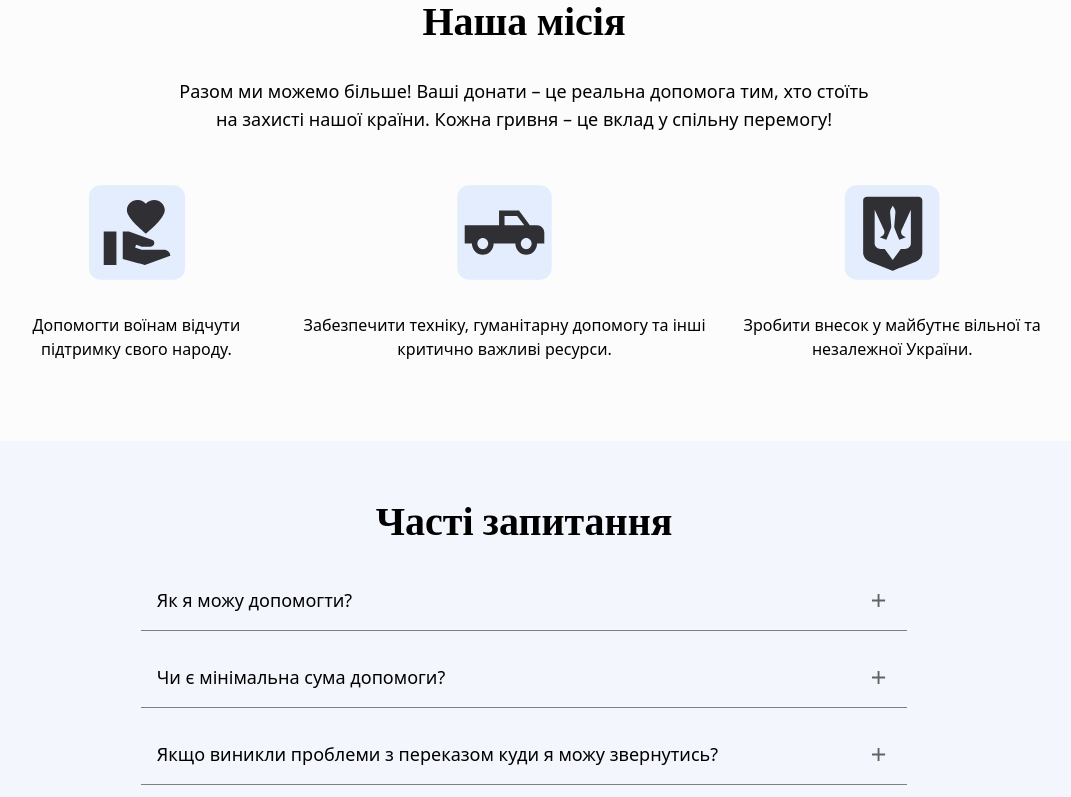
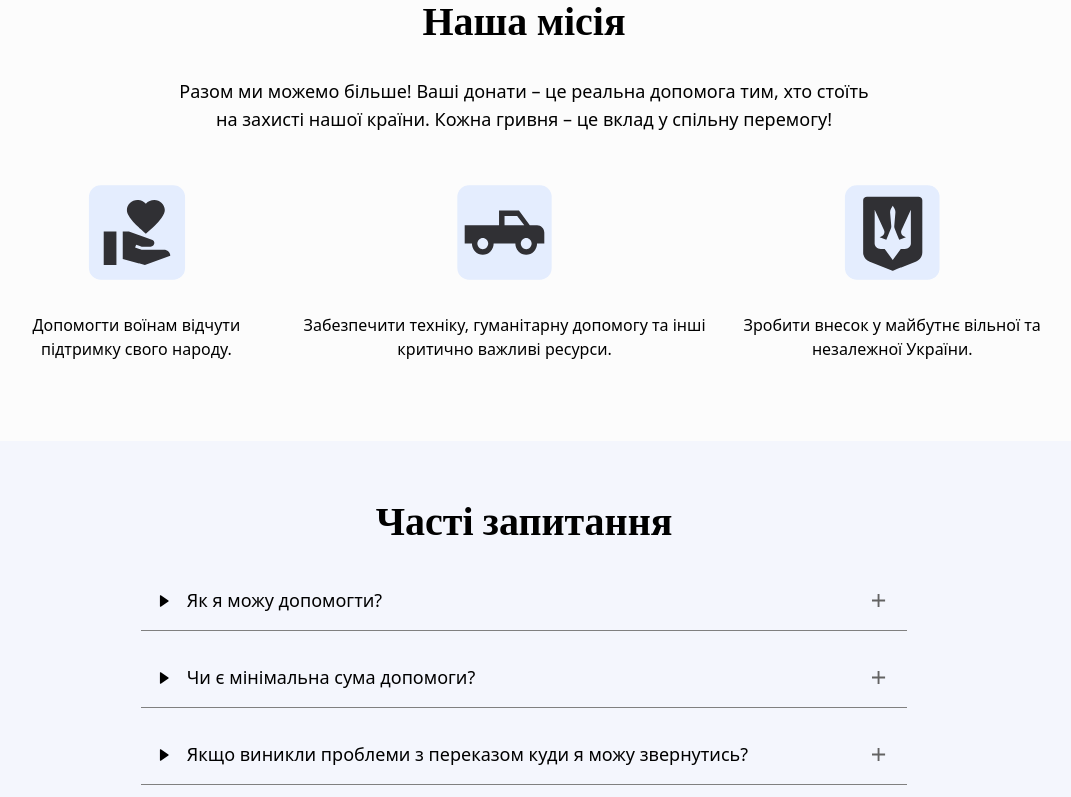
Before and after one commit to baza-trainee/baza-frontline, a React (Vite) app: page / in a window 1280 px wide. Shown: the part 2000-2797 px from the top of the page, without its empty margins (116-1187 px from the left). Built offline with nearby package versions, Linux system fonts and the light colour scheme; a web font is replaced by a local one.

Commit message:
fix: fix bugs

```diff
--- a/src/components/common/Header.tsx
+++ b/src/components/common/Header.tsx
@@ -34,7 +34,7 @@ const Header = () => {
         </button>
         <NavMenu
           className='hidden flex-1 items-center justify-center gap-10 lg:absolute lg:left-1/3 lg:flex lg:-translate-x-1/2 xl:left-1/2'
-          dropDownClassName='absolute left-0 top-[30px] w-full bg-gray-200 rounded-lg p-4 shadow-lg'
+          dropDownClassName='absolute left-0 top-[50px] w-full bg-gray-200 rounded-lg p-4 shadow-lg'
         />
         <Motto className='hidden w-[288px] lg:block' />
         {showMobileMenu && <MobileMenu onClose={closeMobileMenu} />}
--- a/src/components/home/Questions.tsx
+++ b/src/components/home/Questions.tsx
@@ -1,3 +1,4 @@
+import { BiSolidRightArrow } from 'react-icons/bi';
 import { questions } from '@/constants';
 import PlusImg from '/icons/plus.svg';
 
@@ -27,7 +28,8 @@ const Questions = () => {
               role='button'
               aria-expanded='false'
             >
-              <span className='pr-4 text-[14px] font-[500] sm:text-[16px] md:text-[18px]'>
+              <span className='flex items-center gap-4 pr-4 text-[14px] font-[500] sm:text-[16px] md:text-[18px]'>
+                <BiSolidRightArrow className='arrow-icon text-sm' />
                 {item.question}
               </span>
               <span
--- a/src/components/ui/RippleEffect.module.css
+++ b/src/components/ui/RippleEffect.module.css
@@ -11,7 +11,7 @@
   transform: translate(-50%, -50%);
   width: 0;
   height: 0;
-  background-color: rgba(255, 255, 255, 0.2);
+  background-color: rgb(33, 107, 226);
   border-radius: 50%;
   transition:
     width 0.5s,
@@ -19,6 +19,6 @@
 }
 
 .ripple:hover::before {
-  width: 400px;
-  height: 400px;
+  width: 300px;
+  height: 300px;
 }
--- a/src/index.css
+++ b/src/index.css
@@ -36,9 +36,17 @@ body.lock {
 }
 
 .summary-icon {
-  transition: transform 0.3s ease; /* Smooth rotation */
+  transition: transform 0.3s ease;
 }
 
 details[open] .summary-icon {
-  transform: rotate(45deg); /* Rotate by 30 degrees when open */
+  transform: rotate(45deg);
 }
+
+.arrow-icon {
+  transition: transform 0.3s ease;
+}
+
+details[open] .arrow-icon {
+  transform: rotate(90deg);
+}
--- a/src/pages/NotFound.tsx
+++ b/src/pages/NotFound.tsx
@@ -14,7 +14,7 @@ const NotFound = () => {
         language='uk'
       />
       <div
-        className='flex min-h-screen items-center justify-center bg-[#E4EDFE]'
+        className='flex min-h-[50vh] items-center justify-center bg-[#E4EDFE] py-[40px] md:min-h-screen'
         aria-label='Сторінку не знайдено'
       >
         <div className='px-4 text-center lg:px-6'>
```
